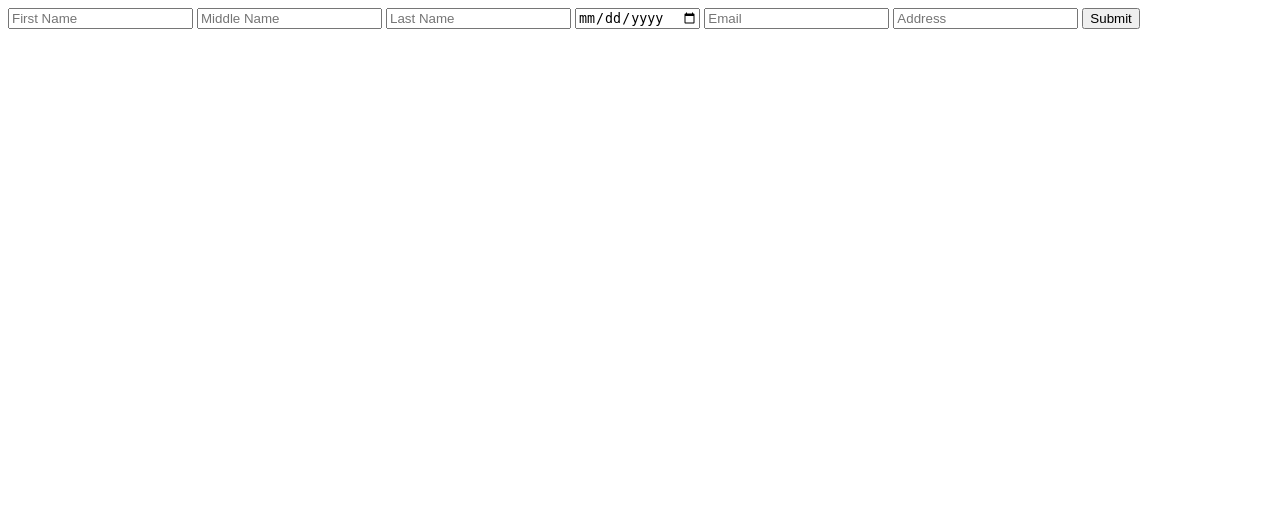
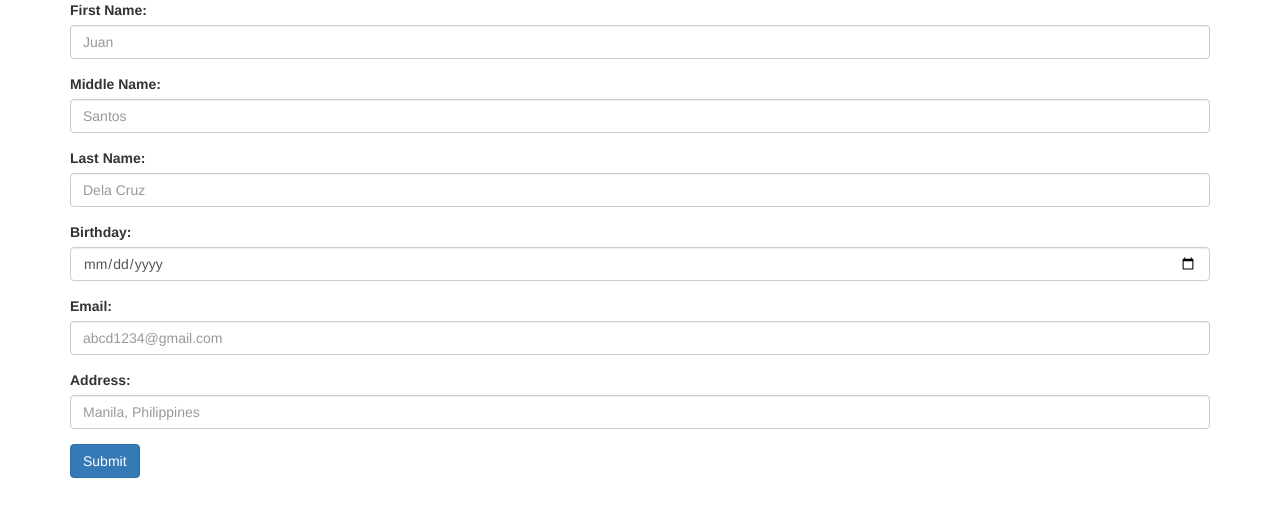
Before and after one commit to numberfivee/ADET-BSCS3B, a Flask app: page / in a window 1280 px wide. Shown: the top 517 px of the page. Run offline with Flask 3, Linux system fonts and the light colour scheme; some libraries are stand-ins or nearby versions.

Commit message:
Minor modification

```diff
--- a/Bata_GianCarlo/PS2/app.py
+++ b/Bata_GianCarlo/PS2/app.py
@@ -1,8 +1,10 @@
 from flask import Flask, render_template, request
+from flask_bootstrap import Bootstrap
 import json
 import os
 
 app = Flask(__name__)
+Bootstrap(app)
 
 def append_to_json(filepath, data):
     if not os.path.exists(filepath):
@@ -21,17 +23,9 @@ def index():
     flag = False
     if request.method == "POST":
         data = request.form.to_dict()
-        # dict["f_name"] = request.form.get("f_name")
-        # dict["m_name"] = request.form.get("m_name")
-        # dict["l_name"] = request.form.get("l_name")
-        # dict["birthday"] = request.form.get("birthday")
-        # dict["email"] = request.form.get("email")
-        # dict["address"] = request.form.get("address")
         filepath = "data.json"
         append_to_json(filepath, data)
         flag = True
-        # save to json
-        print(data)
     return render_template("index.html", flag=flag)
 
 if __name__ == "__main__":
--- a/Bata_GianCarlo/PS2/templates/base.html
+++ /dev/null
@@ -1,12 +0,0 @@
-<!doctype html>
-<html lang="en">
-<head>
-    <meta charset="UTF-8">
-    <meta name="viewport" content="width=device-width, initial-scale=1.0">
-    <title>{% block title %}{% endblock %}</title>
-</head>
-    <body>
-        {% block body %}
-        {% endblock %}
-    </body>
-</html>
--- a/Bata_GianCarlo/PS2/templates/index.html
+++ b/Bata_GianCarlo/PS2/templates/index.html
@@ -1,20 +1,44 @@
-{% extends "base.html" %}
+{% extends "bootstrap/base.html" %}
 
 {% block title %}Home{% endblock %}
 
-{% block body %}
+{% block content %}
+    <div class="container">
+        <div class="form-group">
             {% if flag %}
                 <h1>Thank you for responding!</h1>
                 <a href="/">&lt;&lt; Go back</a>
             {% else %}
                 <form method="POST">
-            <input type="text" id="f_name" name="f_name" placeholder="First Name" required>
-            <input type="text" id="m_name" name="m_name" placeholder="Middle Name" required>
-            <input type="text" id="l_name" name="l_name" placeholder="Last Name" required>
-            <input type="date" id="birthday" name="birthday" placeholder="Birthday" required>
-            <input type="email" id="email" name="email" placeholder="Email" required>
-            <input type="text" id="address" name="address" placeholder="Address" required>
-            <input type="submit" value="Submit">
+                    <div class="form-group">
+                        <label for="f_name">First Name:</label>
+                        <input class="form-control" type="text" id="f_name" name="f_name" placeholder="Juan" required>
+                    </div>
+                    <div class="form-group">
+                        <label for="m_name">Middle Name:</label>
+                        <input class="form-control" type="text" id="m_name" name="m_name" placeholder="Santos" required>
+                    </div>
+                    <div class="form-group">
+                        <label for="l_name">Last Name:</label>
+                        <input class="form-control" type="text" id="l_name" name="l_name" placeholder="Dela Cruz" required>
+                    </div>
+                    <div class="form-group">
+                        <label for="birthday">Birthday:</label>
+                        <input class="form-control" type="date" id="birthday" name="birthday" required>
+                    </div>
+                    <div class="form-group">
+                        <label for="email">Email:</label>
+                        <input class="form-control" type="email" id="email" name="email" placeholder="abcd1234@gmail.com" required>
+                    </div>
+                    <div class="form-group">
+                        <label for="address">Address:</label>
+                        <input class="form-control" type="text" id="address" name="address" placeholder="Manila, Philippines" required>
+                    </div>
+                    <div class="form-group">
+                        <input class="btn btn-primary" type="submit" value="Submit">
+                    </div>
                 </form>
             {% endif %}
+        </div>
+    </div>
 {% endblock %}
```
Lines whose indentation alone changed are shown as unchanged.
